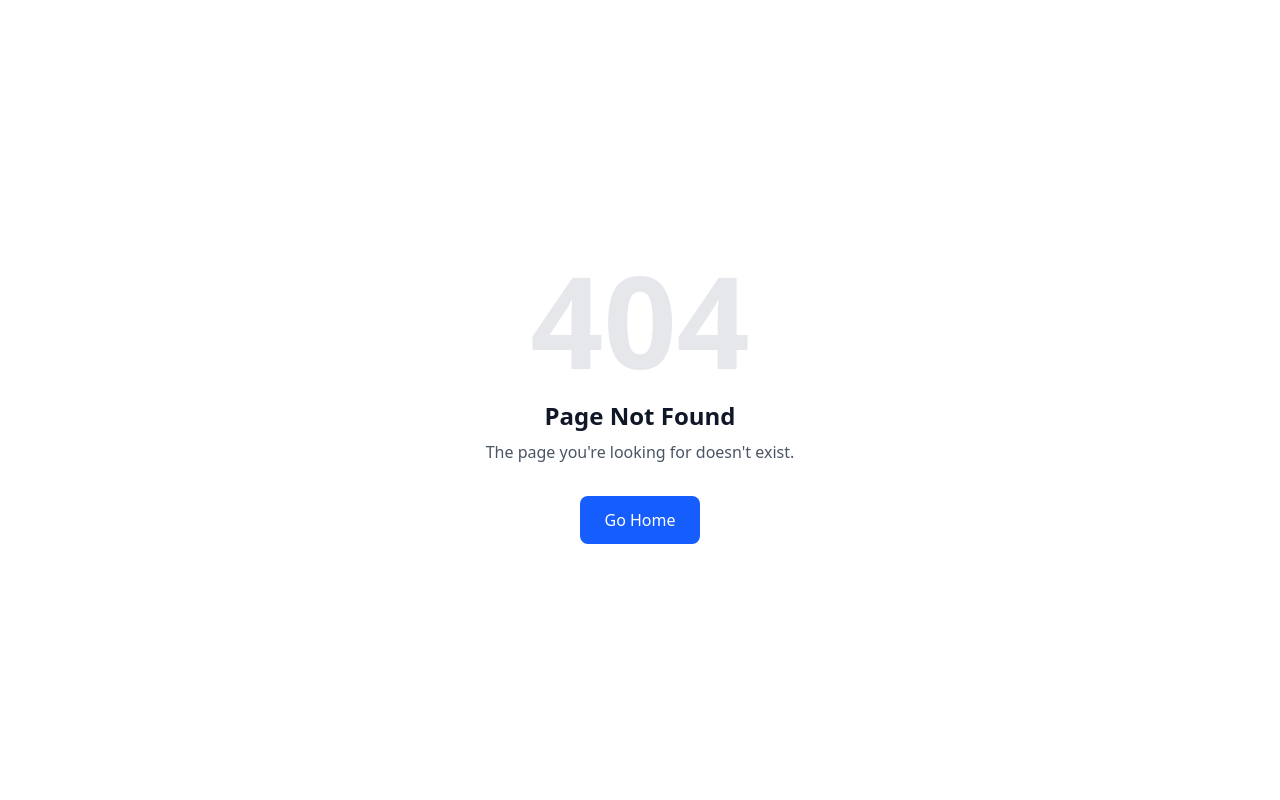
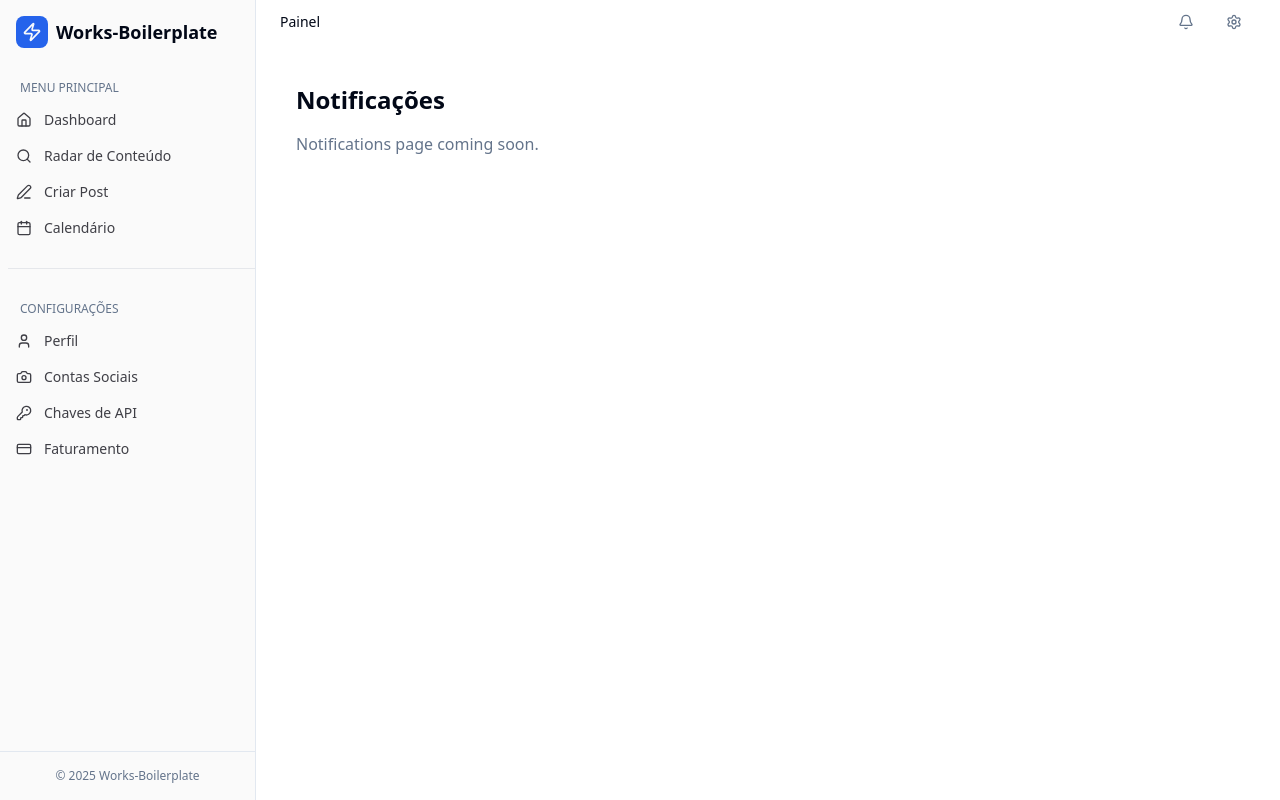
Before and after one commit to fsdiasv/works-boilerplate, a Next.js app: page /1/notifications in a window 1280 px wide. Before the commit this address had no page. Built offline with nearby package versions, Linux system fonts and the light colour scheme.

Commit message:
feat: Add notifications and profile page placeholders

```diff
--- /dev/null
+++ b/src/app/[locale]/(app)/notifications/page.tsx
@@ -0,0 +1,12 @@
+import { useTranslations } from 'next-intl'
+
+export default function NotificationsPage() {
+  const t = useTranslations()
+
+  return (
+    <div className='container mx-auto p-4'>
+      <h1 className='mb-4 text-2xl font-bold'>{t('common.navigation.notifications')}</h1>
+      <p className='text-muted-foreground'>Notifications page coming soon.</p>
+    </div>
+  )
+}
--- /dev/null
+++ b/src/app/[locale]/(app)/profile/page.tsx
@@ -0,0 +1,12 @@
+import { useTranslations } from 'next-intl'
+
+export default function ProfilePage() {
+  const t = useTranslations()
+
+  return (
+    <div className='container mx-auto p-4'>
+      <h1 className='mb-4 text-2xl font-bold'>{t('common.navigation.profile')}</h1>
+      <p className='text-muted-foreground'>Profile page coming soon.</p>
+    </div>
+  )
+}
```
